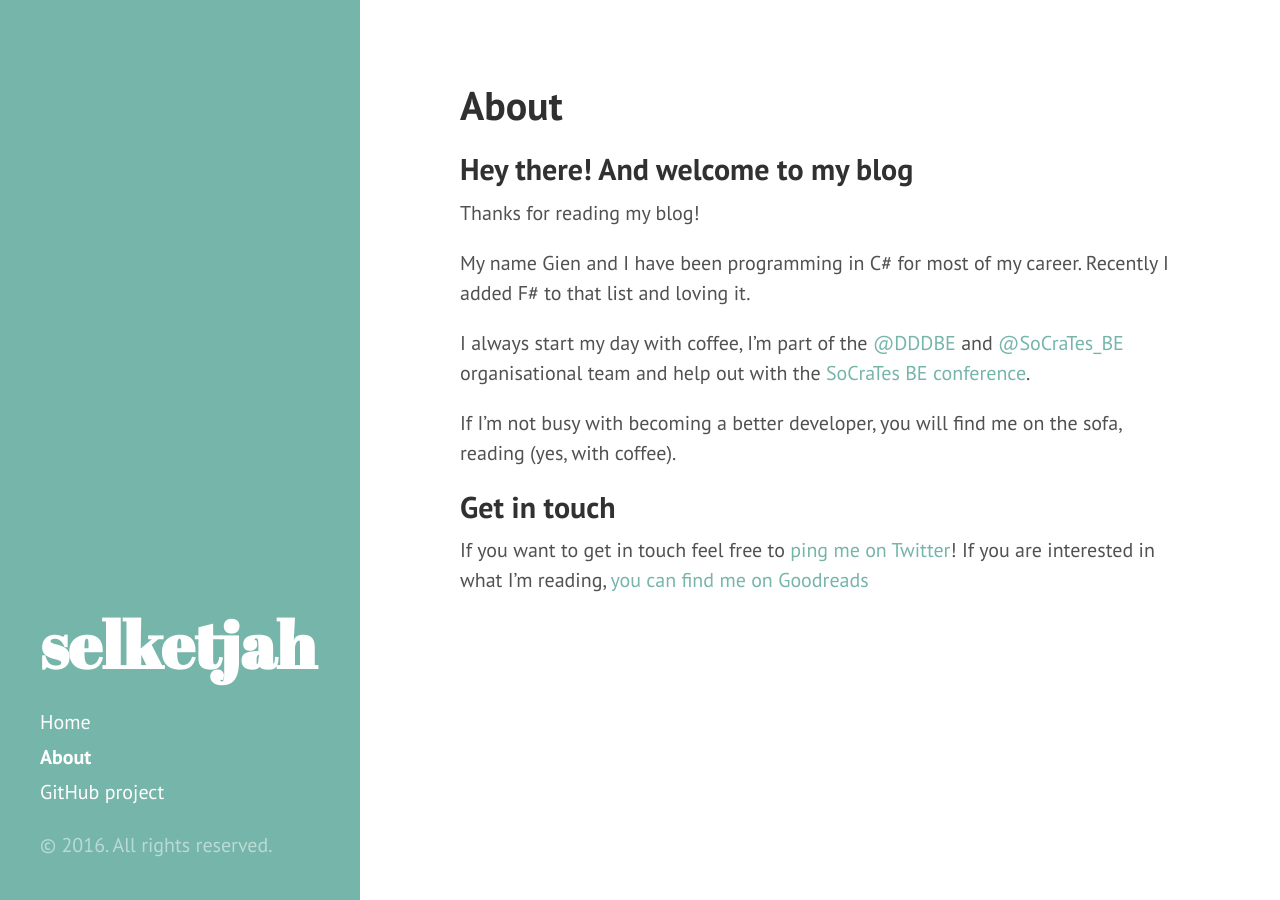
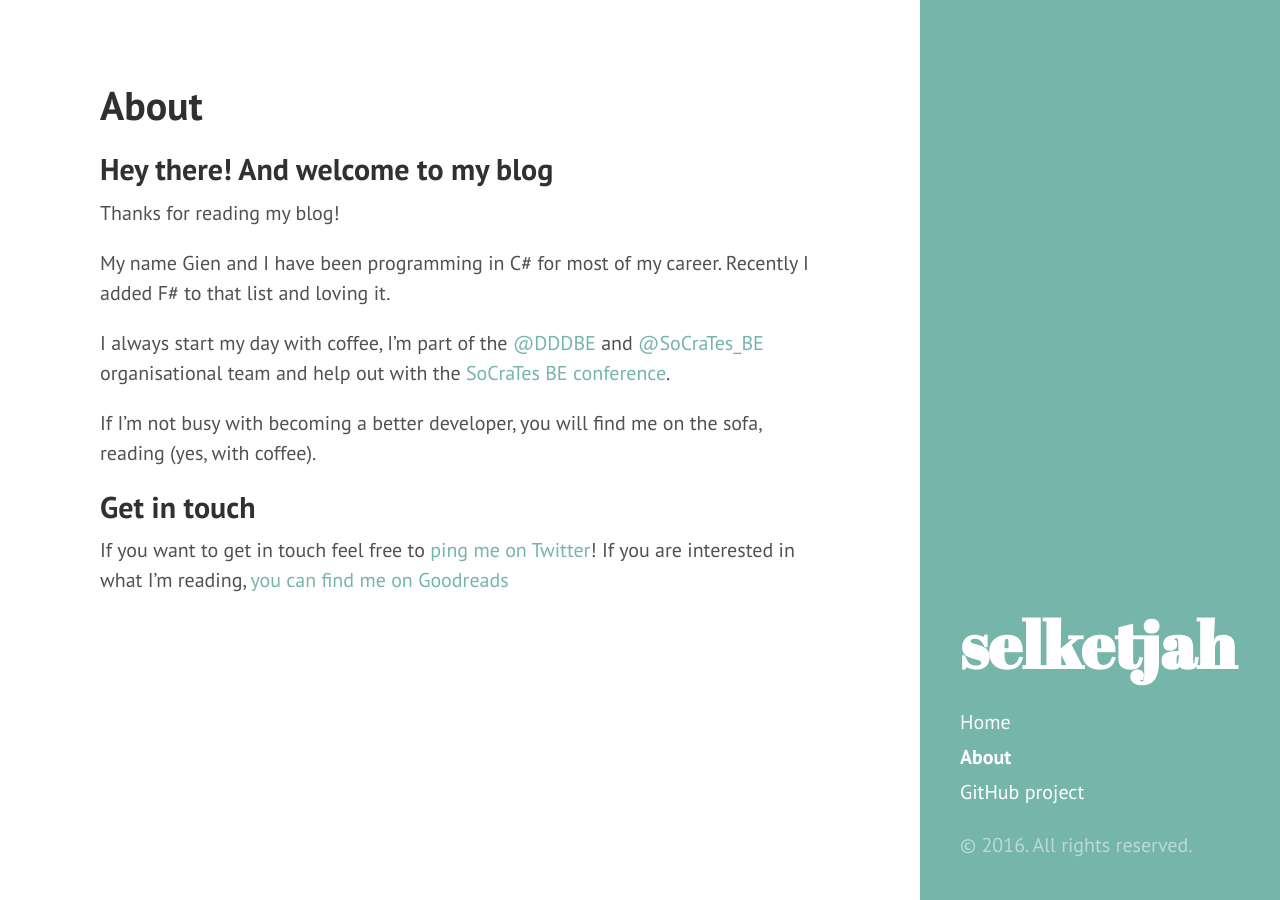
Before and after one commit to selketjah/selketjah.github.io, a Jekyll site: the page built from about.md, in a window 1280 px wide. Built offline with Jekyll 4.4.1, drawn with Linux system fonts in a browser that asks for light colours; Markdown is read by kramdown in place of the engine named in the settings.

Commit message:
moved sidebar

```diff
--- a/_layouts/default.html
+++ b/_layouts/default.html
@@ -3,7 +3,7 @@
 
   {% include head.html %}
 
-  <body class="theme-base-0c">
+  <body class="theme-base-0c layout-reverse">
 
     {% include sidebar.html %}
 
```
